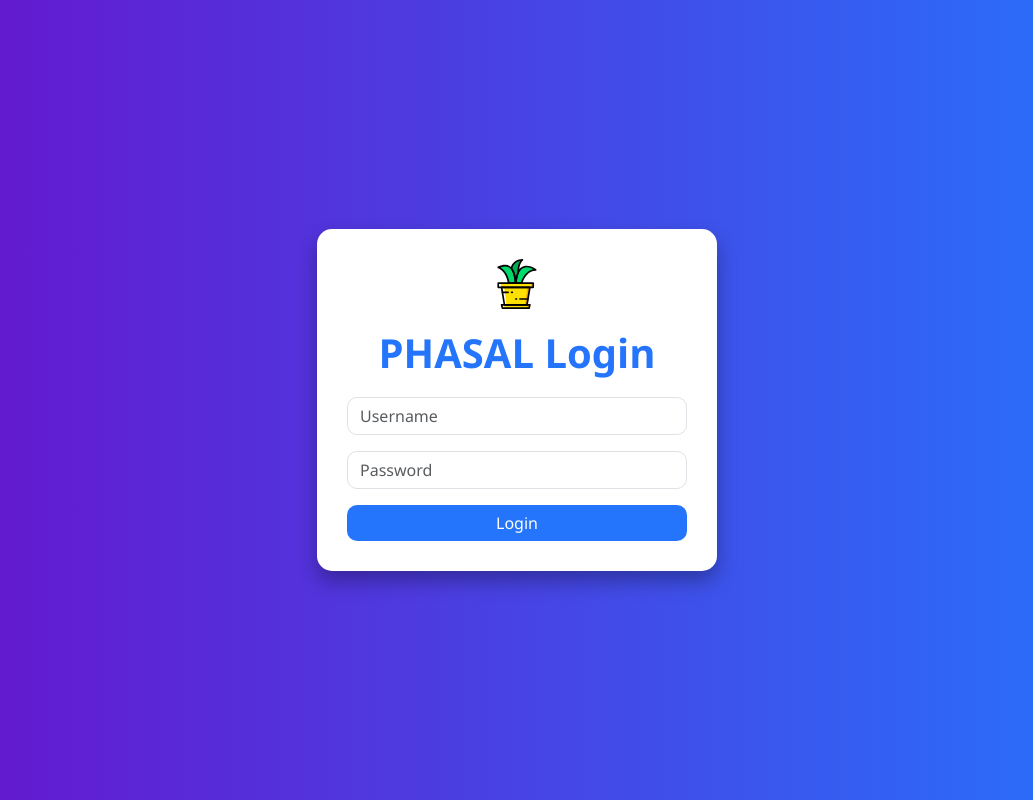
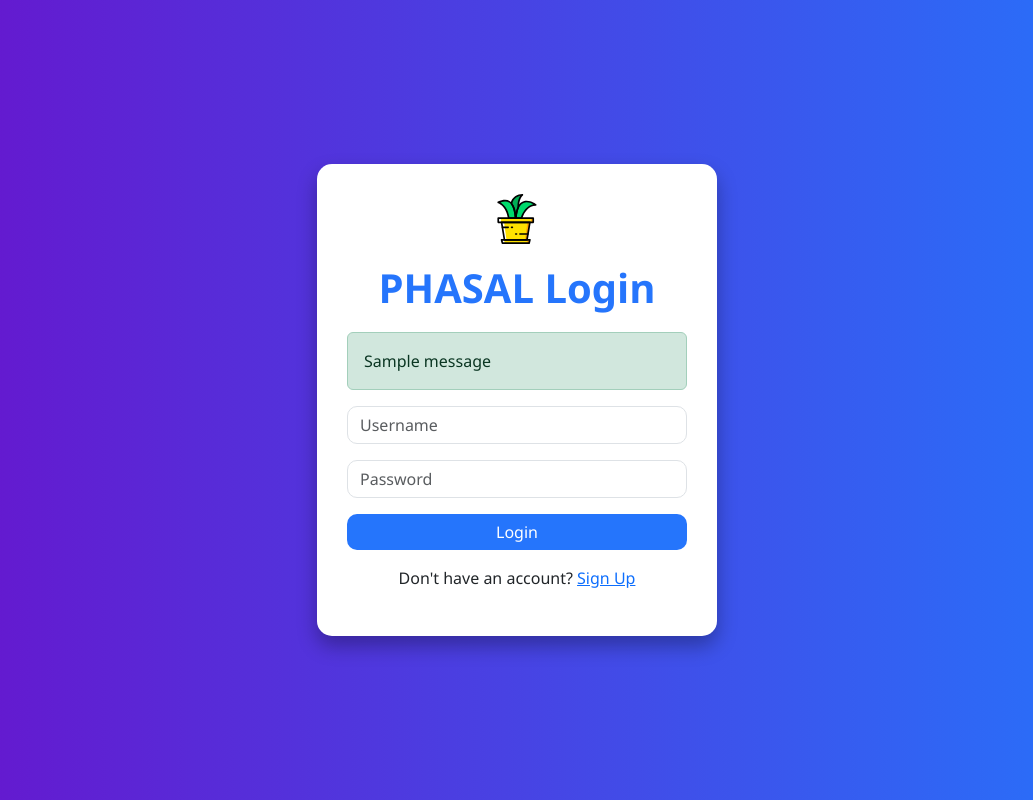
Before and after one commit to snehasatpute/PLANT-DISEASE-DETECTION-USING-DEEP-LEARNING, a Flask app: template templates/login.html in a window 1280 px wide. Shown: the whole page, without its empty margins (123-1156 px from the left). Run offline with Flask 3, Linux system fonts and the light colour scheme; the template is opened without the code that fills it, so the values that code supplies are empty; one stand-in notice (Sample message) is shown.

Commit message:
Update login.html

```diff
--- a/templates/login.html
+++ b/templates/login.html
@@ -58,9 +58,16 @@
   <div class="login-box">
     <img src="../static/images/logo.svg" alt="Logo" class="logo">
     <h1>PHASAL Login</h1>
+
     {% if error %}
       <p class="error">{{ error }}</p>
     {% endif %}
+    {% with messages = get_flashed_messages() %}
+      {% if messages %}
+        <div class="alert alert-success">{{ messages[0] }}</div>
+      {% endif %}
+    {% endwith %}
+
     <form action="/login" method="post">
       <div class="mb-3">
         <input type="text" name="username" class="form-control" placeholder="Username" required>
@@ -70,6 +77,8 @@
       </div>
       <button type="submit" class="btn btn-login text-white">Login</button>
     </form>
+
+    <p class="mt-3 text-center">Don't have an account? <a href="/signup">Sign Up</a></p>
   </div>
 
   <script src="../static/js/bootstrap.bundle.min.js"></script>
```
